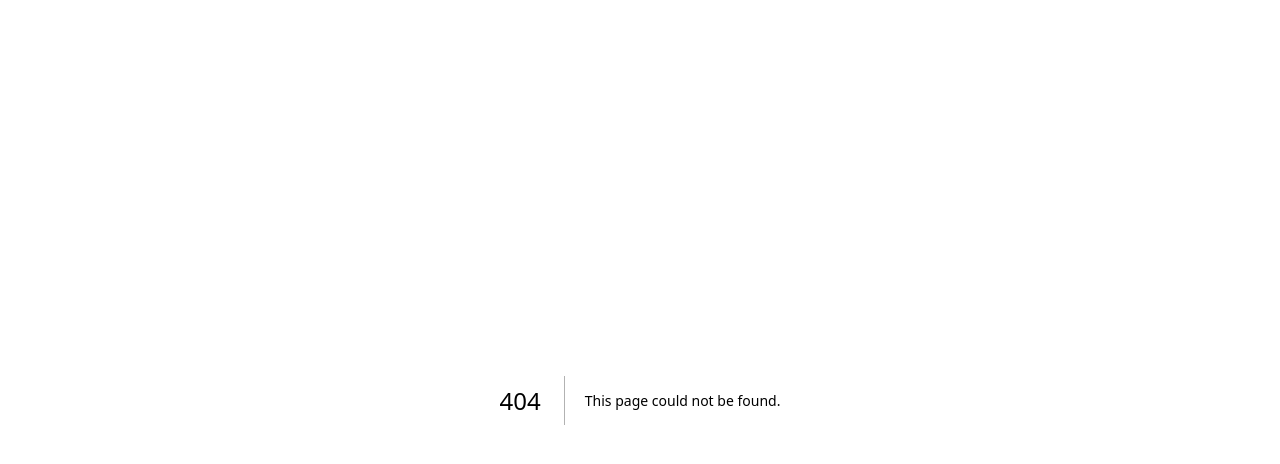
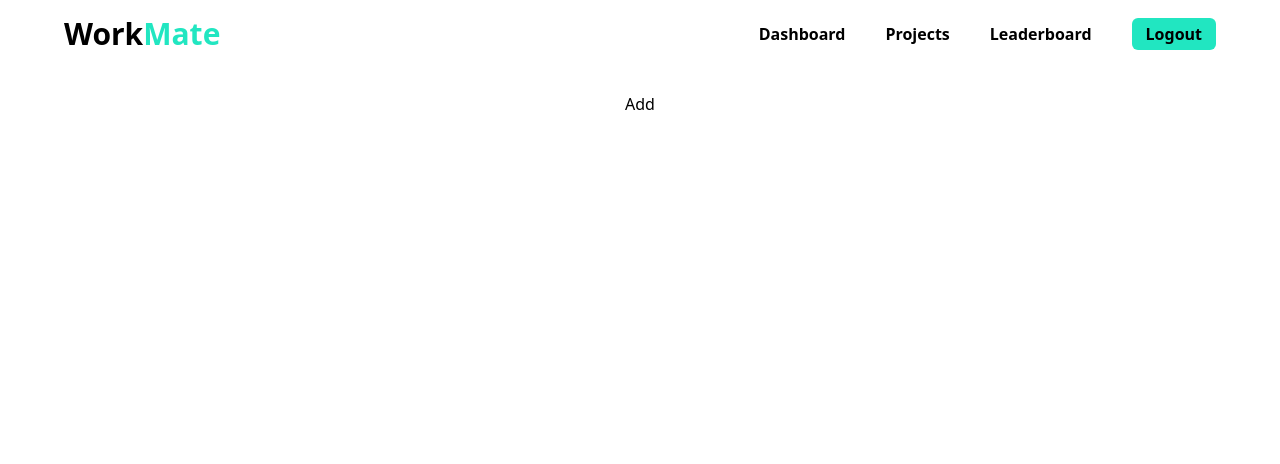
Before and after one commit to mohanadkandil/WorkMate, a Next.js app: page /project/1 in a window 1280 px wide. Before the commit this address had no page. Shown: the top 464 px of the page. Built offline with nearby package versions, Linux system fonts and the light colour scheme; no server answers.

Commit message:
feat: add a page for every project

```diff
--- /dev/null
+++ b/src/pages/project/[id].tsx
@@ -0,0 +1,59 @@
+import { useRouter } from "next/router";
+import { useEffect, useState } from "react";
+import Header from "../../components/Header";
+import type { IProject } from "../../types";
+
+export default function Project() {
+  const router = useRouter();
+  const { id } = router.query;
+
+  const [project, setProject] = useState<IProject>();
+  const [task, setTask] = useState("");
+  const [tasks, setTasks] = useState<any[]>([]);
+  console.log("🚀 ~ file: [id].tsx:12 ~ Project ~ task", task);
+
+  const getProject = async () => {
+    const response = await fetch(`/api/project/${id}`, {
+      method: "GET",
+      headers: {
+        "Content-Type": "application/json",
+      },
+    });
+    const project = await response.json();
+    return project;
+  };
+
+  const addTask = async () => {
+    const response = await fetch(`/api/project/task/create/${id}`, {
+      method: "POST",
+      headers: {
+        "Content-Type": "application/json",
+      },
+      body: JSON.stringify({
+        title: task,
+      }),
+    });
+    const task = await response.json();
+    setTask(task);
+    setTasks([...tasks, task]);
+  };
+
+  useEffect(() => {
+    const fetchProject = async () => {
+      const project = await getProject();
+      setProject(project);
+    };
+    fetchProject();
+  }, [id]);
+
+  return (
+    <>
+      <Header />
+      <div className="flex w-full flex-col justify-center">
+        <h1 className="text-center text-4xl font-semibold">{project?.title}</h1>
+        <input value={task} onChange={(e) => setTask(e.target.value)} />
+        <button onClick={() => addTask()}>Add</button>
+      </div>
+    </>
+  );
+}
```
